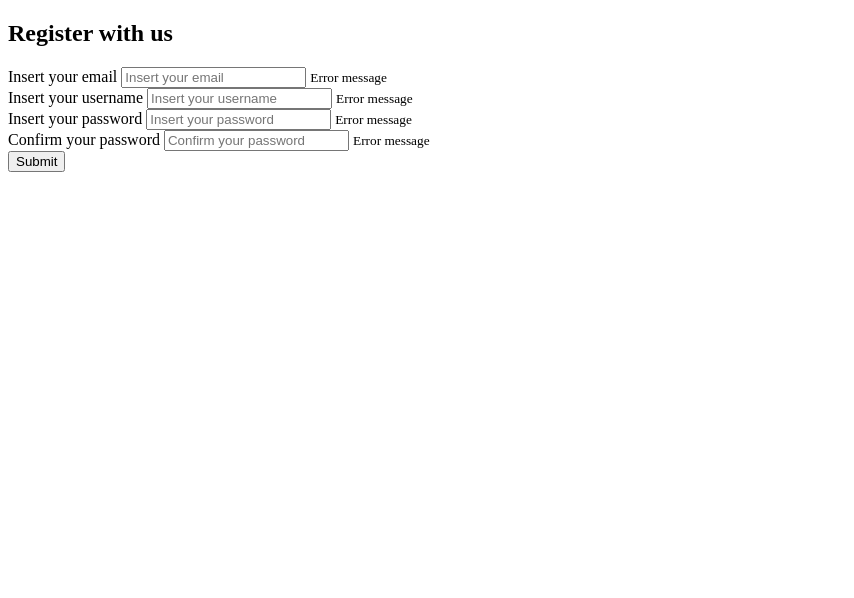
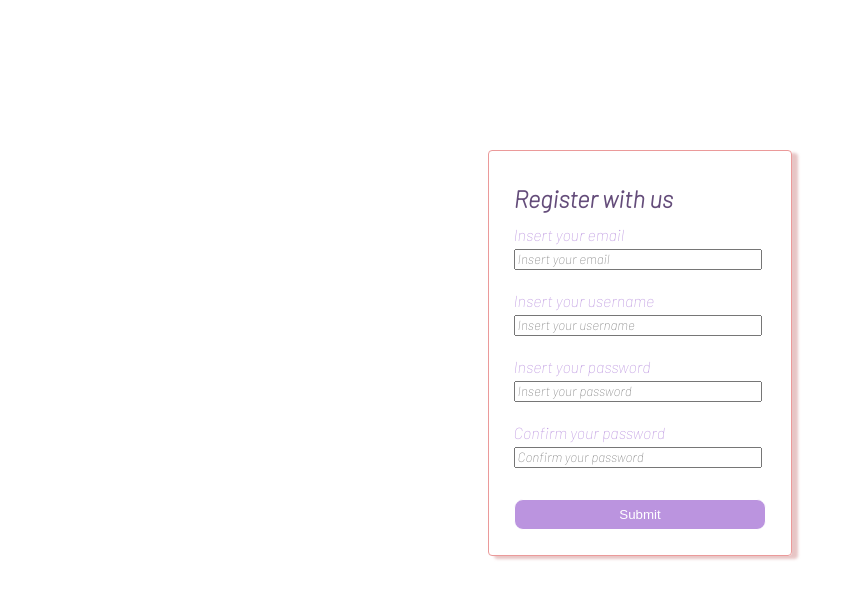
Before and after one commit to ZebraDancer/form-validator, a plain HTML site: page index.html in a window 1280 px wide. Shown: the whole page, without its empty margins (0-854 px from the left). Drawn offline with Linux system fonts and the light colour scheme; a script that the page names is missing.

Commit message:
Created CSS and JS file and styled page

```diff
--- a/index.html
+++ b/index.html
@@ -4,7 +4,8 @@
     <meta charset="UTF-8" />
     <meta http-equiv="X-UA-Compatible" content="IE=edge" />
     <meta name="viewport" content="width=device-width, initial-scale=1.0" />
-    <title>Document</title>
+    <title>Form Validator</title>
+    <link rel="stylesheet" href="src/style.css" />
   </head>
   <body>
     <div class="container">
--- /dev/null
+++ b/src/style.css
@@ -0,0 +1,70 @@
+@import url("https://fonts.googleapis.com/css2?family=Barlow:ital,wght@1,100&display=swap");
+
+body {
+  font-family: "Barlow", sans-serif;
+}
+
+h2 {
+  text-align: center;
+  color: rgb(100, 76, 122);
+  text-align: left;
+  margin: 8px 0px 12px;
+}
+
+label,
+input {
+  display: block;
+  width: 95%;
+  margin-bottom: 5px;
+  color: rgb(187, 148, 223);
+}
+
+small {
+  display: block;
+  visibility: hidden;
+  color: rgb(76, 58, 93);
+}
+
+.form-control.error small {
+  visibility: visible;
+}
+
+button {
+  background-color: rgb(187, 148, 223);
+  padding: 7px;
+  border-radius: 9px;
+  margin-top: 10px;
+  color: #fff;
+  border: 1px solid rgb(255, 255, 255);
+  width: 100%;
+  text-align: center;
+}
+
+.container {
+  display: block;
+  margin: 150px auto;
+  border: 1px solid rgb(235, 154, 154);
+  border-radius: 4px;
+  box-shadow: 6px 3px 3px rgba(196, 109, 109, 0.4);
+  width: 20%;
+  padding: 25px 25px;
+}
+
+input:focus {
+  outline-color: rgb(216, 192, 192);
+}
+
+input::placeholder {
+  font-family: "Barlow", sans-serif;
+}
+
+button:hover {
+  background-color: rgb(216, 192, 192);
+  cursor: pointer;
+}
+
+@media only screen and (max-width: 768px) {
+  .container {
+    width: 75%;
+  }
+}
```
Also changed, not shown: src/script.js (added).
